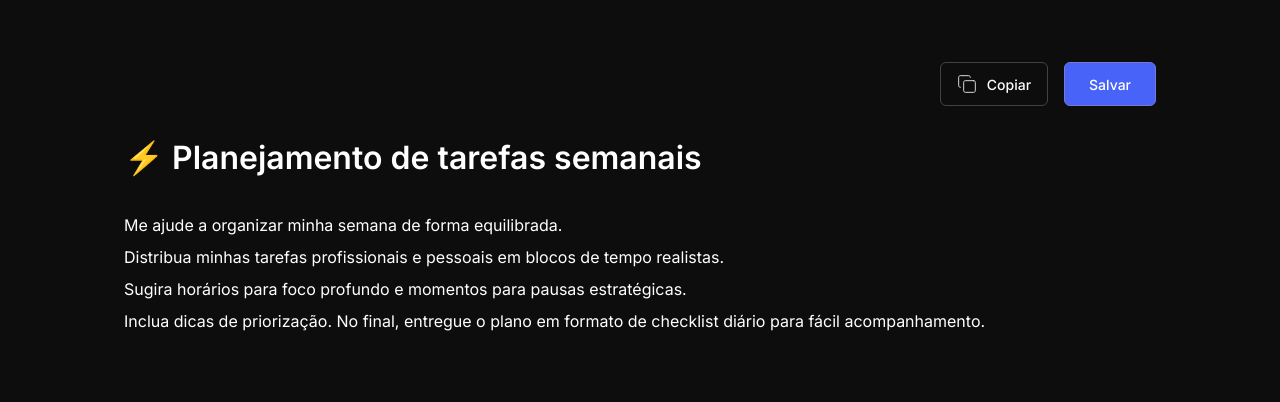
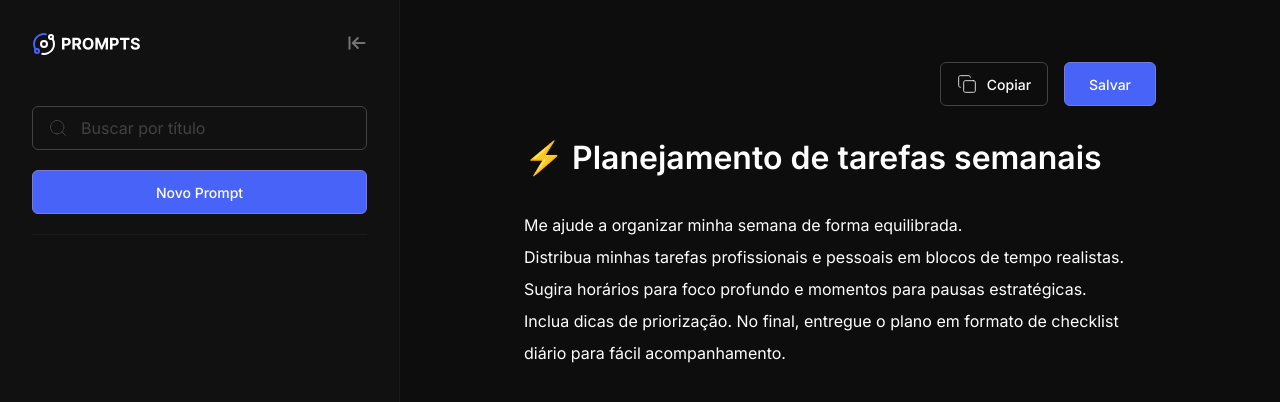
Before and after one commit to priscilaaquila/Prompts_Manager, a plain HTML site: page index.html in a window 1280 px wide. Drawn offline with Linux system fonts and the light colour scheme.

Commit message:
Estrutura do Layout e Preparação da interatividade

```diff
--- a/index.html
+++ b/index.html
@@ -13,7 +13,39 @@
   </head>
   <body>
     <div class="app">
-      <aside clas="sidebar"></aside>
+      <buton class="icon-button open-toggle" id="btn-open">
+        <img src="assets/open.svg" alt="Abrir Menu" class="icon" />
+      </buton>
+
+      <aside class="sidebar">
+        <header class="sidebar-header">
+          <img src="assets/logo.svg" alt="Logo" class="logo" />
+
+          <button class="icon-button" id="btn-collapse">
+            <img src="assets/collapse.svg" alt="Fechar Menu" class="icon" />
+          </button>
+        </header>
+
+        <div class="sidebar-content">
+          <div class="search-container">
+            <img
+              src="assets/search.svg"
+              alt="Buscar"
+              class="icon search-icon"
+            />
+            <input
+              type="text"
+              class="search-input"
+              id="search-input"
+              placeholder="Buscar por título"
+            />
+
+            <button class="btn-primary btn btn-full" id="btn-new">
+              Novo Prompt
+            </button>
+          </div>
+        </div>
+      </aside>
 
       <main class="main">
         <header class="main-header">
@@ -56,5 +88,6 @@
         </div>
       </main>
     </div>
+    <script src="script.js"></script>
   </body>
 </html>
--- /dev/null
+++ b/script.js
@@ -0,0 +1,58 @@
+// Seleção dos elementos HTML por ID
+const elements = {
+  promptTitle: document.getElementById("prompt-title"),
+  promptContent: document.getElementById("prompt-content"),
+  titleWrapper: document.getElementById("title-wrapper"),
+  contentWrapper: document.getElementById("content-wrapper"),
+  btnOpen: document.getElementById("btn-open"),
+  btnCollapse: document.getElementById("btn-collapse"),
+  sidebar: document.querySelector(".sidebar"),
+}
+
+function updateEditableWrapperState(element, wrapper) {
+  const hasText = element.textContent.trim().length > 0 //Remove espaços em branco
+  wrapper.classList.toggle("is-empty", !hasText)
+}
+
+function openSidebar() {
+  elements.sidebar.style.display = "flex"
+  elements.btnOpen.style.display = "none"
+}
+function closeSidebar() {
+  elements.sidebar.style.display = "none"
+  elements.btnOpen.style.display = "block"
+}
+
+// Atualiza o estado de todos os wrappers editáveis do documento
+function updateAllEditableStates() {
+  updateEditableWrapperState(elements.promptTitle, elements.titleWrapper)
+  updateEditableWrapperState(elements.promptContent, elements.contentWrapper)
+}
+
+/**
+ * Anexa ouvintes de evento `input` aos elementos editáveis para atualizar
+ * seus wrappers em tempo real.
+ */
+function attachAllEditableHandlers() {
+  elements.promptTitle.addEventListener("input", function () {
+    updateEditableWrapperState(elements.promptTitle, elements.titleWrapper)
+  })
+  elements.promptContent.addEventListener("input", function () {
+    updateEditableWrapperState(elements.promptContent, elements.contentWrapper)
+  })
+}
+
+//Inicialização: anexa handlers e aplica o estado inicial
+function init() {
+  attachAllEditableHandlers()
+  updateAllEditableStates()
+
+  elements.sidebar.style.display = ""
+  elements.btnOpen.style.display = "none"
+
+  elements.btnOpen.addEventListener("click", openSidebar)
+  elements.btnCollapse.addEventListener("click", closeSidebar)
+}
+
+// Executa a inicialização imediatamente (script é carregado ao final do body)
+init()
--- a/styles.css
+++ b/styles.css
@@ -6,7 +6,7 @@
 
   /* Accent */
   --accent-600: #4863f7;
-  --accent-500: #7878d7;
+  --accent-500: #787bd7;
 
   /* Alert */
   --alert-600: #ff5c5c;
@@ -154,4 +154,83 @@ button {
 #content-wrapper.is-empty {
   font-size: 16px;
   color: var(--gray-200);
+  line-height: 32px;
 }
+
+.icon-button {
+  padding: 0;
+  border: none;
+  background: transparent;
+  cursor: pointer;
+}
+
+.open-toggle {
+  position: absolute;
+  top: 62px;
+  left: 62px;
+  display: none;
+}
+
+.sidebar {
+  width: 400px;
+  height: 100vh;
+  display: flex;
+  flex-direction: column;
+  gap: 50px;
+  padding: 32px;
+  background-color: var(--gray-800);
+  border-right: 0.5px solid var(--gray-700);
+}
+
+.sidebar-header {
+  display: flex;
+  align-items: center;
+  justify-content: space-between;
+}
+
+.sidebar-content {
+  display: flex;
+  flex-direction: column;
+}
+
+.search-container {
+  display: flex;
+  flex-direction: column;
+  width: 100%;
+  position: relative;
+  padding-bottom: 20px;
+  border-bottom: 1px solid var(--gray-700);
+  gap: 20px;
+}
+
+.search-icon {
+  position: absolute;
+  left: 16px;
+  top: 22px;
+  transform: translateY(-50%);
+}
+
+.search-input {
+  background: transparent;
+  height: 44px;
+  width: 100%;
+  border: 1px solid var(--gray-200);
+  outline: none;
+  color: var(--white);
+  font-size: 16px;
+  border-radius: 6px;
+  padding-left: 48px;
+}
+
+.search-input::placeholder {
+  color: var(--gray-200);
+}
+
+.btn-full {
+  width: 100%;
+  justify-content: center;
+}
+
+.logo {
+  height: 24px;
+}
```
